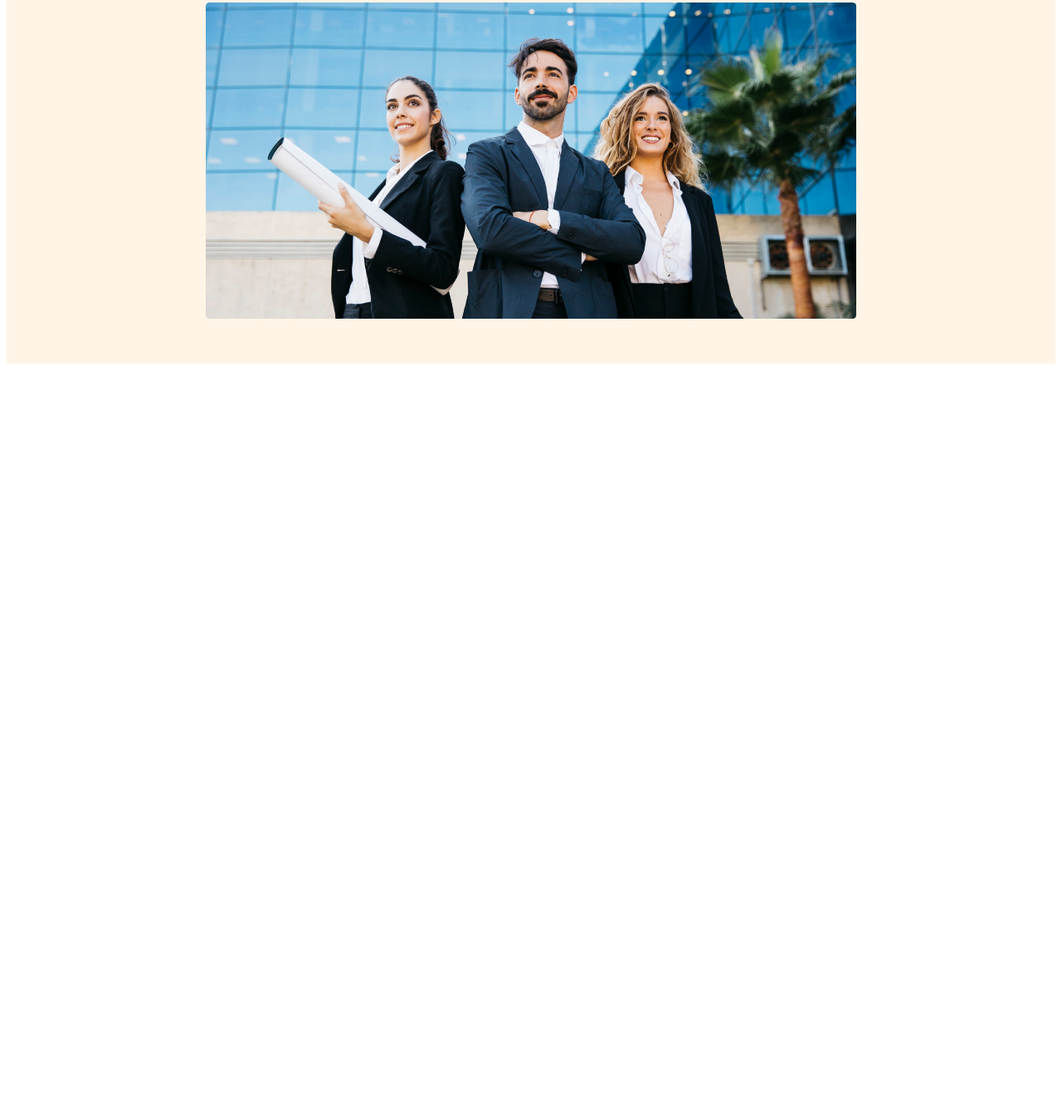
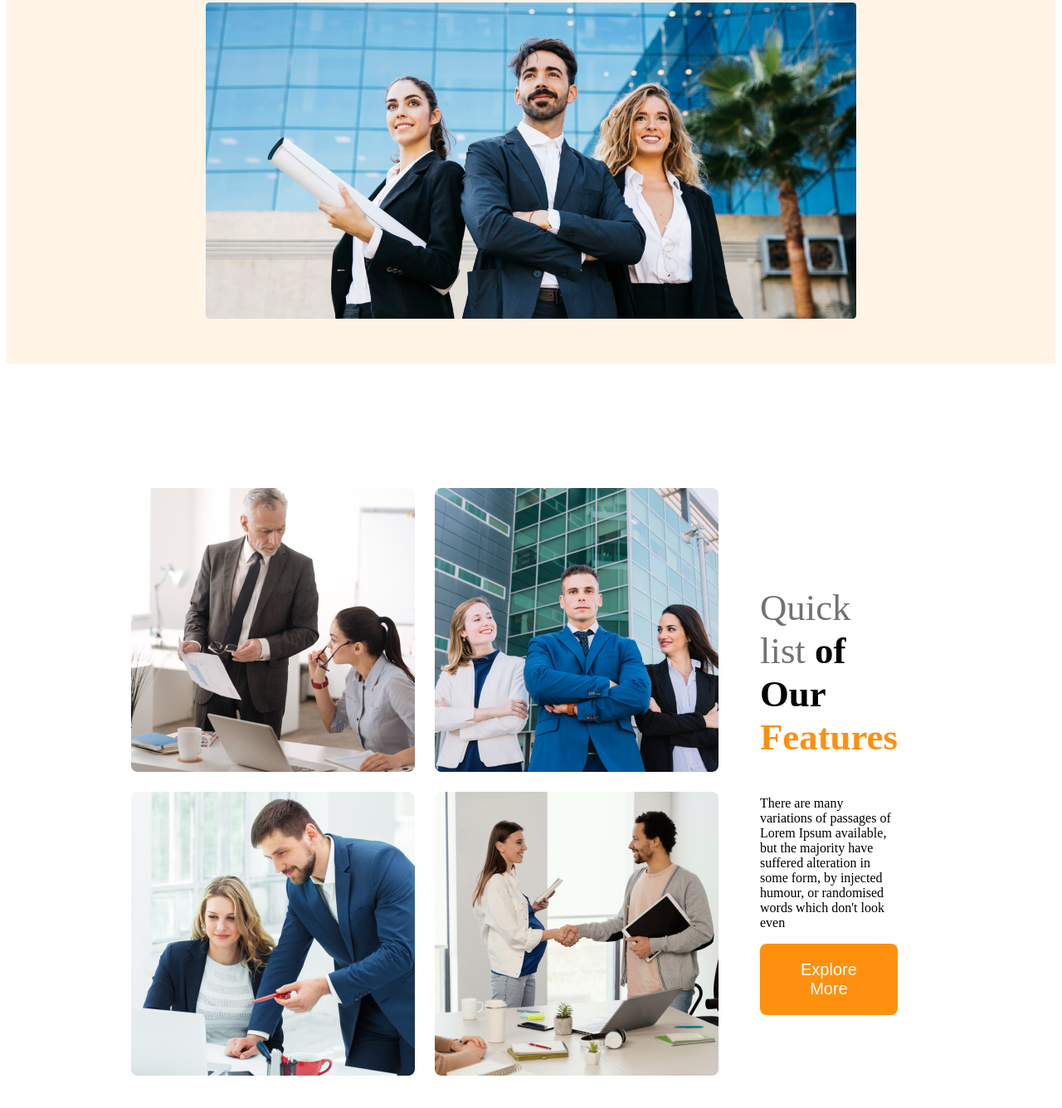
Before and after one commit to RafiulIslamJim/New-Folder, a plain HTML site: page index.html in a window 1280 px wide. Shown: the part 421-1756 px from the top of the page at 83% size. Before the commit the page ends 867 px from the top, so only its background shows below. Drawn offline with Linux system fonts and the light colour scheme.

Commit message:
added main section

```diff
--- a/index.html
+++ b/index.html
@@ -27,7 +27,19 @@
         </div>
     </header>
     <main>
-
+      <section class="teams-container">
+        <div class="teams-img-container">
+          <img src="images/team1.png" alt="">
+          <img src="images/team2.png" alt="">
+          <img src="images/team3.png" alt="">
+          <img src="images/team4.png" alt="">
+        </div>
+        <div class="teams-content">
+          <h3 class="teams-title"><span class="quick-list">Quick list</span> <span class="of-our">of Our</span> <span class="text-Features">Features</span></h3>
+          <p class="teams-description">There are many variations of passages of Lorem Ipsum available, but the majority have suffered alteration in some form, by injected humour, or randomised words which don't look even</p>
+          <button class="primary">Explore More</button>
+        </div>
+      </section>
     </main>
     <footer>
 
--- a/style.css
+++ b/style.css
@@ -73,3 +73,32 @@ nav li a{
     flex-direction: column;
   }
 }
+main{
+  max-width: 1440px;
+  margin: 0 auto;
+}
+.teams-container{
+  padding: 150px;
+  display: flex;
+  align-items: center;
+}
+.teams-img-container{
+  display: grid;
+  grid-template-columns: repeat(2,1fr);
+  gap: 1.5rem;
+}
+.teams-content{
+  padding-left: 50px;
+  padding-right: 50px;
+}
+.teams-title{
+  font-size: 2.8rem;
+}
+.teams-title .quick-list{
+  color: #727272;
+  font-weight: 500;
+}
+.teams-title .text-Features{
+  color: #FF900E;
+  font-weight: 700;
+}
```
